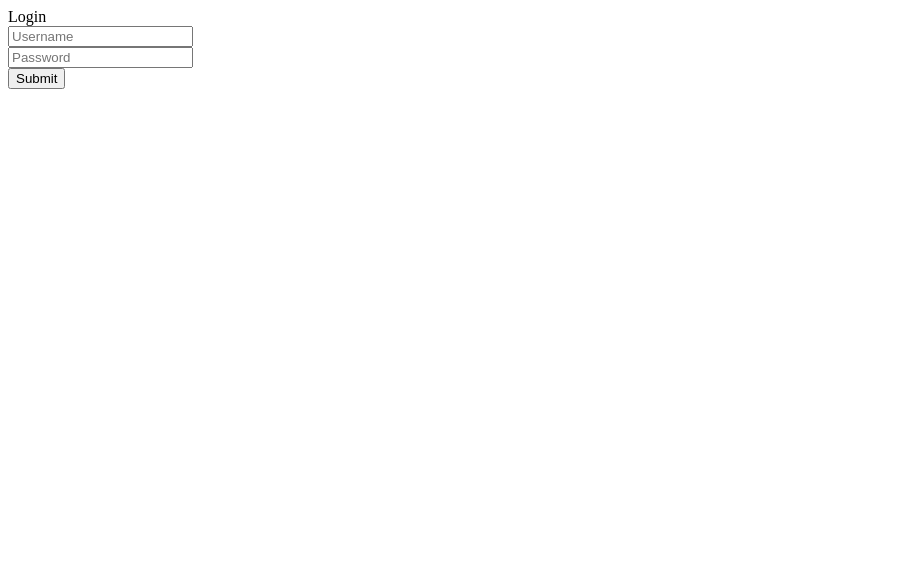
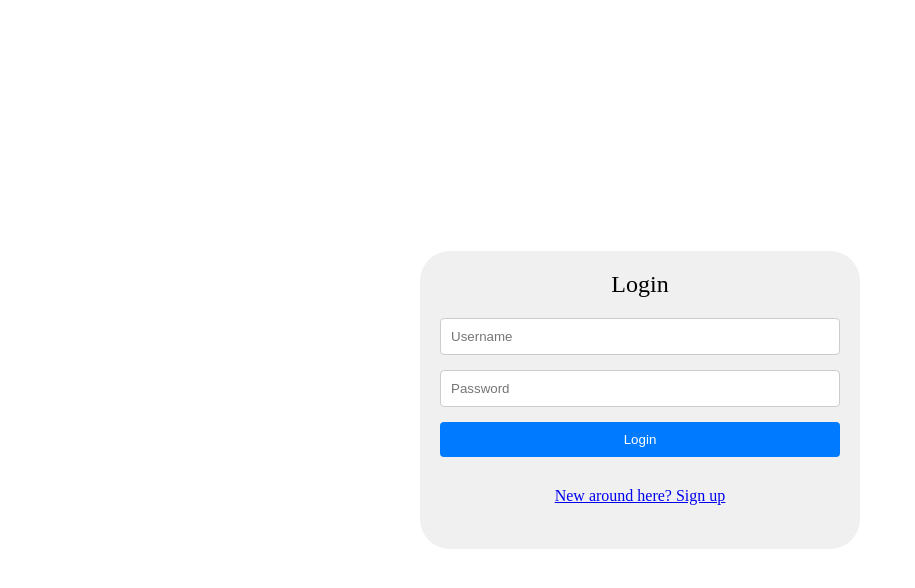
Before and after one commit to Tasselled-Wobbegong-PTRI15/PawPal, a React app: page /login in a window 1280 px wide. Shown: the top 588 px of the page, without its empty margins (0-915 px from the left). Built offline with nearby package versions, Linux system fonts and the light colour scheme.

Commit message:
styling, some of the isLoggedin middleware

```diff
--- a/client/Pages/Login.jsx
+++ b/client/Pages/Login.jsx
@@ -50,8 +50,9 @@ const Login = () => {
   return (
     <div className="forms">
       <div className="form-content">
-        <div className="login-form">
-          <div className="login-title">Login</div>
+        <div className="form">
+        <div className="title">
+          <div className="title">Login</div>
           <form onSubmit={handleSubmit}>
             <div className="input-box">
               <input
@@ -75,11 +76,15 @@ const Login = () => {
             </div>
 
             <div className="button input-box">
-              <button type="submit" className="loginBtn">Submit</button>
+              <button type="submit" className="Btn">Login</button>
+            </div>
+            <div className = "hyperlink">
+            <p><a href="/Signup">New around here? Sign up</a></p>
             </div>
             {error && <div className="error-message">{error}</div>}
           </form>
         </div>
+      </div>
       </div>
     </div>
   );
--- a/client/Pages/Signup.jsx
+++ b/client/Pages/Signup.jsx
@@ -47,9 +47,18 @@ const Signup = () => {
   return (
     <div className="forms">
       <div className="form-content">
-        <div className="signup-form">
-          <div className="register-title">Register</div>
+        <div className="form">
+          <div className="title">Register</div>
           <form onSubmit={handleSubmit}>
+          <div className="input-box">
+              <input
+                type="text"
+                name="username"
+                placeholder="Enter your username"
+                value={username}
+                onChange={onChange}
+                required
+              />
             <div className="input-box">
               <input
                 type="email"
@@ -70,19 +79,10 @@ const Signup = () => {
                 required
               />
             </div>
-            <div className="input-box">
-              <input
-                type="text"
-                name="username"
-                placeholder="Enter your username"
-                value={username}
-                onChange={onChange}
-                required
-              />
             </div>
 
             <div className="button input-box">
-              <button type="submit" className="registerBtn">Submit</button>
+              <button type="submit" className="btn">Sign up</button>
             </div>
             {error && <div className="error-message">{error}</div>}
           </form>
--- a/client/main.css
+++ b/client/main.css
@@ -0,0 +1,49 @@
+
+.form-content {
+    display: flex;
+    justify-content: center;
+    align-items: center;
+    height: 100%;
+  }
+
+  .form {
+    background-color: hsl(0, 0%, 94%);
+    padding: 20px;
+    border-radius: 30px;
+    width: 400px;
+  }
+
+  .title {
+    font-size: 24px;
+    margin-bottom: 20px;
+    text-align: center;
+  }
+
+  .input-box {
+    margin-top: 15px;
+  }
+
+  .input-box input {
+    width: 100%;
+    padding: 10px;
+    border: 1px solid #ccc;
+    border-radius: 4px;
+  }
+
+  .btn {
+    background-color: #007bff;
+    color: white;
+    padding: 10px 20px;
+    border: none;
+    border-radius: 4px;
+    width: 100%;
+  }
+
+  .btn:hover {
+    background-color: #0056b3;
+  }
+
+  .hyperlink {
+    font-size: 16;
+    margin-top: 30px;
+  }
```
Also changed, not shown: 2 other files (tests, documents, lock files or other folders).
